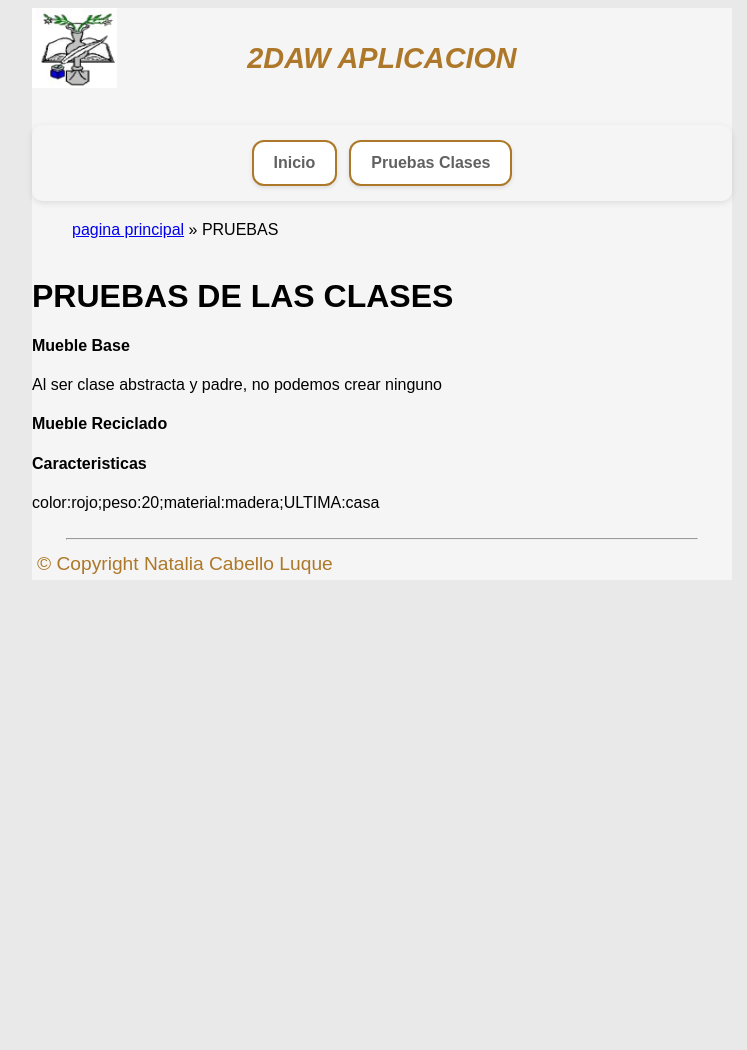
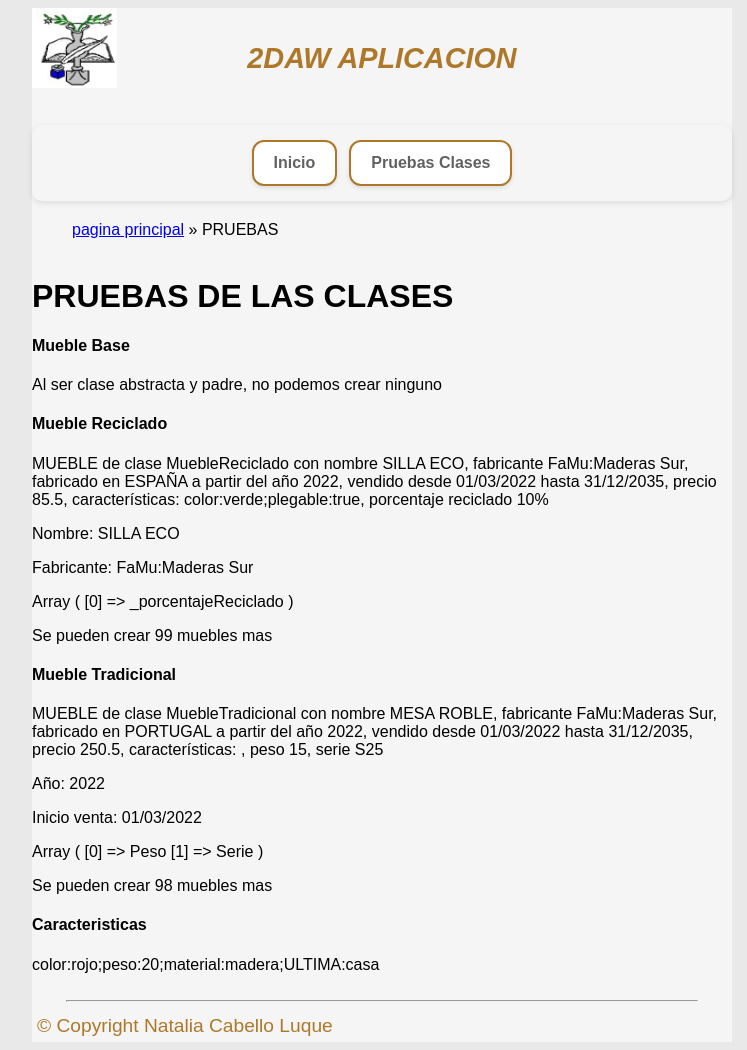
Before and after one commit to Natalialuque/relacion6-, a PHP site: page /aplicacion/principal/pruebas.php in a window 1280 px wide. Shown: the whole page, without its empty margins (258-1005 px from the left). Before the commit the page ends 574 px from the top, so only its background shows below. Run offline with PHP 8.4, Linux system fonts and the light colour scheme.

Commit message:
arreglado

```diff
--- a/web/aplicacion/principal/pruebas.php
+++ b/web/aplicacion/principal/pruebas.php
@@ -28,10 +28,50 @@ function cuerpo()
 <h4>Mueble Base</h4>
 <p>Al ser clase abstracta y padre, no podemos crear ninguno </p>
 <?php
-
 ?>
 <h4>Mueble Reciclado</h4>
 <?php
+// Crear el mueble
+$m = new MuebleReciclado("silla eco","Maderas Sur","ESPAÑA",2022,"01/03/2022","31/12/2035",85.5,70);
+
+// Añadir características
+$m->anadirCaracteristicas("color", "verde", "plegable", true);
+
+// Mostrar con __toString
+echo "<p>$m</p>";
+
+// Probar algun get
+echo "<p>Nombre: " . $m->getNombre() . "</p>";
+echo "<p>Fabricante: " . $m->getFabricante() . "</p>";
+
+// Propiedades adicionales
+print_r($m->damePropiedadesAdicionales());
+
+
+// Máximo de muebles
+$restantes = 0;
+MuebleBase::puedeCrear($restantes);
+echo "<p>Se pueden crear $restantes muebles mas</p>";
+
+?>
+<h4>Mueble Tradicional</h4>
+<?php
+$t = new MuebleTradicional("mesa roble","Maderas Sur","PORTUGAL",2022,"01/03/2022","31/12/2035",250.5,120.5,"S25");
+
+//mostrar tu estring
+echo "<p>$t</p>";
+
+//Probar algun get
+echo "<p>Año: " . $t->getAnio() . "</p>";
+echo "<p>Inicio venta: " . $t->getFechaIniVenta() . "</p>";
+
+//propiedades adicioales
+print_r($t->damePropiedadesAdicionales());
+
+// Máximo de muebles
+$restantes = 0;
+MuebleBase::puedeCrear($restantes);
+echo "<p>Se pueden crear $restantes muebles mas</p>";
 
 ?>
 <h4>Caracteristicas</h4>
```
